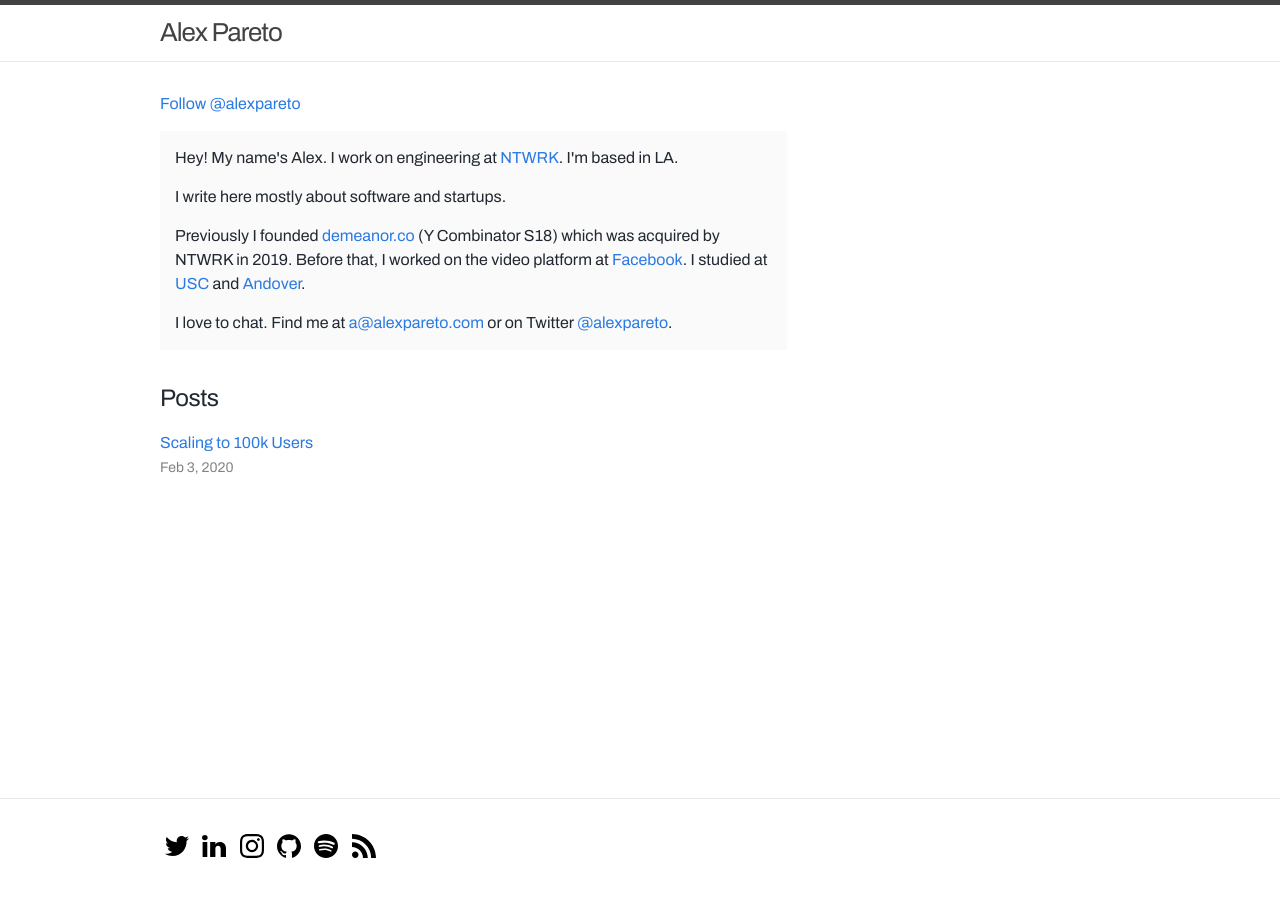
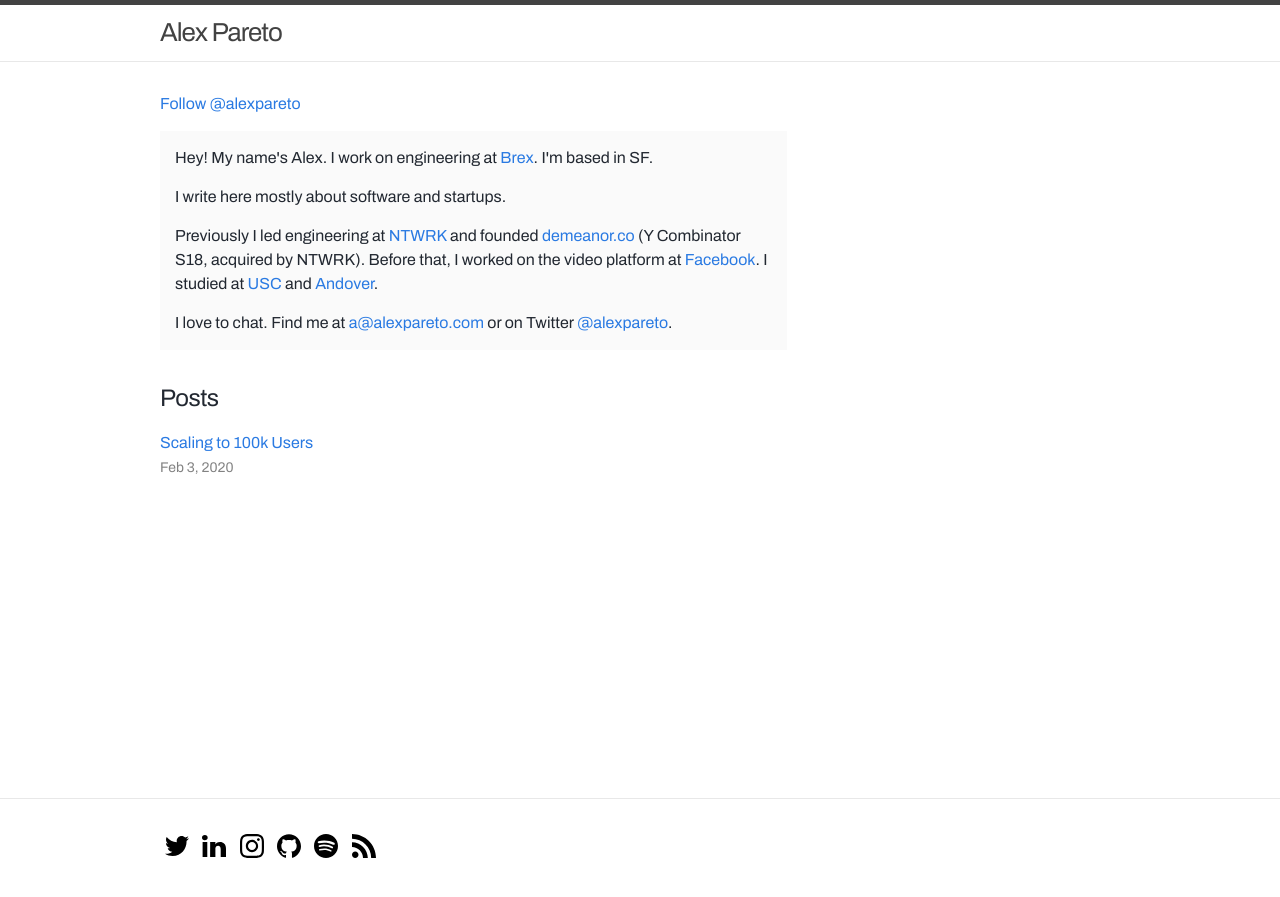
Before and after one commit to alexpareto/blog, a Jekyll site: the page built from index.markdown, in a window 1280 px wide. Shown: the top 897 px of the page. Built offline with Jekyll 4.4.1, drawn with Linux system fonts in a browser that asks for light colours; comment, search, counter and statistics services are not loaded.

Commit message:
update about

```diff
--- a/_includes/about.html
+++ b/_includes/about.html
@@ -1,16 +1,16 @@
 <div>
   <p>
     Hey! My name's Alex. I work on engineering at
-    <a href="https://thentwrk.com" target="_blank">NTWRK</a>. I'm based in LA.
+    <a href="https://brex.com" target="_blank">Brex</a>. I'm based in SF.
   </p>
   <p>I write here mostly about software and startups.</p>
   <p>
-    Previously I founded
+    Previously I led engineering at
+    <a href="https://thentwrk.com" target="_blank">NTWRK</a> and founded
     <a href="https://www.demeanor.co" target="_blank">demeanor.co</a> (Y
-    Combinator S18) which was acquired by NTWRK in 2019. Before that, I worked
-    on the video platform at
-    <a href="http://facebook.com" target="_blank">Facebook</a>. I studied at
-    <a href="https://www.usc.edu" target="_blank">USC</a> and
+    Combinator S18, acquired by NTWRK). Before that, I worked on the video
+    platform at <a href="http://facebook.com" target="_blank">Facebook</a>. I
+    studied at <a href="https://www.usc.edu" target="_blank">USC</a> and
     <a href="http://www.andover.edu/" target="_blank">Andover</a>.
   </p>
   <span>
```
